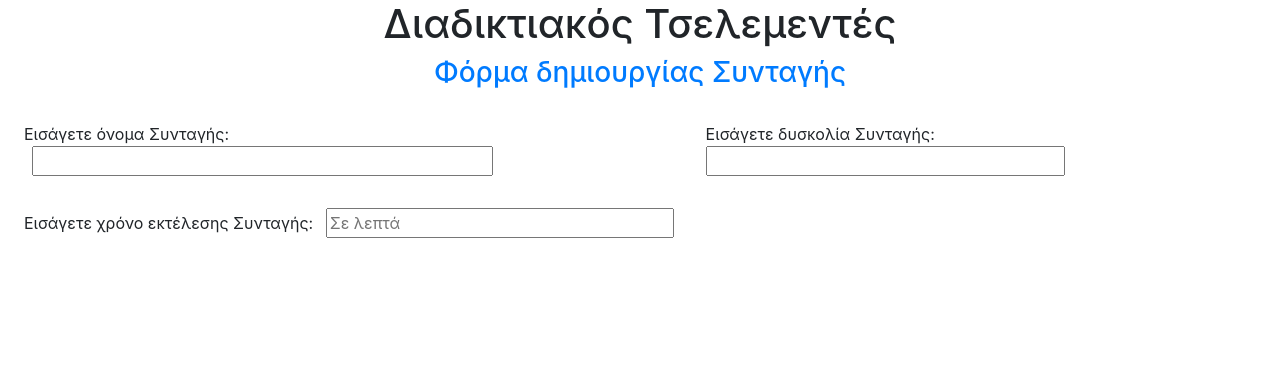
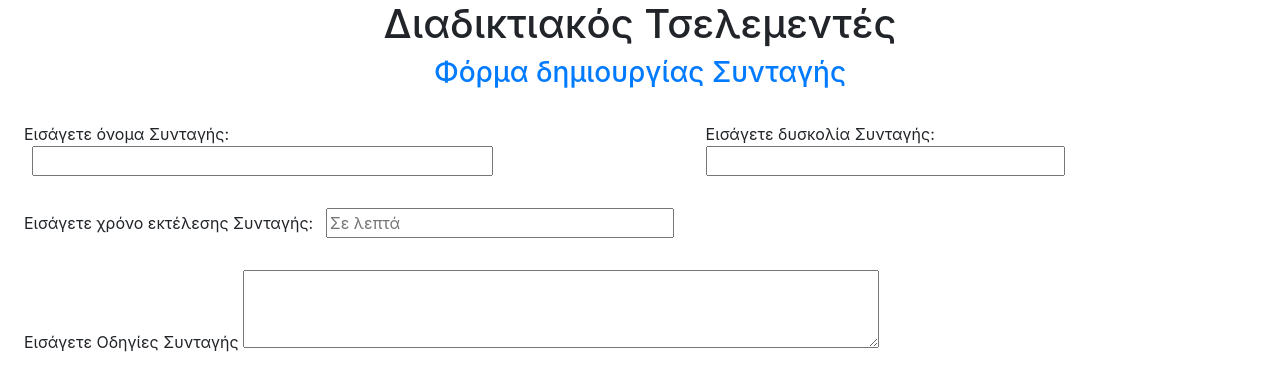
Before and after one commit to Gust86/Project-R, an Angular app in the folder Project-R/: page / in a window 1280 px wide. Shown: the top 390 px of the page. Built offline with nearby package versions, Linux system fonts and the light colour scheme; what angular-in-memory-web-api, primeng would draw is missing.

Commit message:
feat(template): add input text area in recipe-form

```diff
--- a/Project-R/src/app/recipe-form/recipe-form.component.html
+++ b/Project-R/src/app/recipe-form/recipe-form.component.html
@@ -16,4 +16,10 @@
     <label>Εισάγετε χρόνο εκτέλεσης Συνταγής:
         <input type="text" class="ml-2" size="29" placeholder="Σε λεπτά" pInputText/>
     </label>
+</div><br>
+
+<div class="ml-4">
+    <label>Εισάγετε Οδηγίες Συνταγής
+        <textarea [rows]="3" [cols]="60" pInputTextarea autoResize="autoResize"></textarea>
+    </label>
 </div>
--- a/Project-R/src/app/recipe-form/recipe-form.component.ts
+++ b/Project-R/src/app/recipe-form/recipe-form.component.ts
@@ -10,6 +10,7 @@ import { Component, OnInit } from '@angular/core';
 })
 export class RecipeFormComponent implements OnInit {
   title: string = 'Φόρμα δημιουργίας Συνταγής';
+  autoResize: boolean = false;
 
 
 
```
